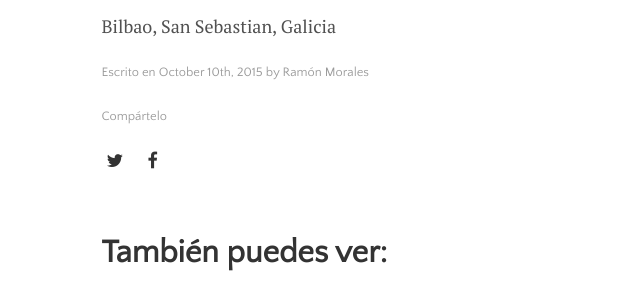
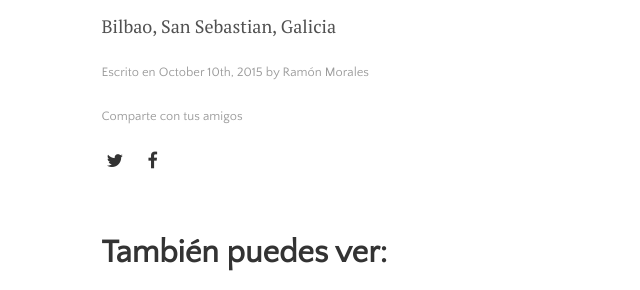
Before and after one commit to jramorales/BLogMisViajes, a Jekyll site: the page built from _posts/2015-10-10-ElNorte.md, in a window 1280 px wide. Shown: the part 1126-1416 px from the top of the page, without its empty margins (231-871 px from the left). Built offline with Jekyll 4.4.1, drawn with Linux system fonts in a browser that asks for light colours; comment, search, counter and statistics services are not loaded.

Commit message:
Update settings.yml

```diff
--- a/_data/settings.yml
+++ b/_data/settings.yml
@@ -23,7 +23,7 @@ pagination:
   next_page: 'Nuevas'
   previous_page: 'Antiguas'
 
-sharing_button_prompt: 'Compártelo'
+sharing_button_prompt: 'Comparte con tus amigos'
 
 related_posts: 'También puedes ver:'
 
```
